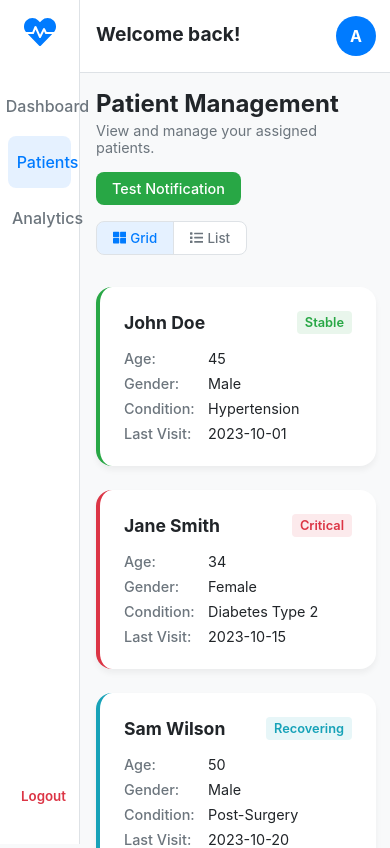
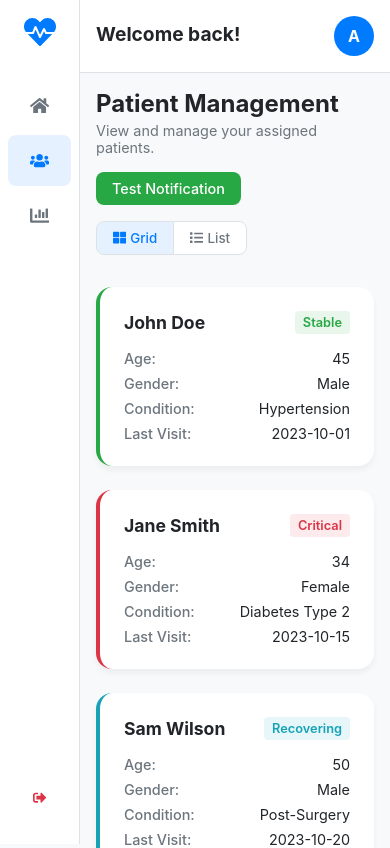
Before and after one commit to prakharkatiyar181/healthify, a React (Vite) app: page /patients in a window 390 px wide. Shown: the top 848 px of the page. Built offline with nearby package versions, Linux system fonts and the light colour scheme; no server answers; sample sign-in values are in the browser's storage.

Commit message:
style: fix responsive layouts for sidebar, tables, and cards

```diff
--- a/src/components/Layout.tsx
+++ b/src/components/Layout.tsx
@@ -26,18 +26,18 @@ const Layout: React.FC = () => {
         </div>
         <nav className={styles.nav}>
           <NavLink to="/" className={({ isActive }) => isActive ? `${styles.navLink} ${styles.active}` : styles.navLink} end>
-            <FaHome /> Dashboard
+            <FaHome /> <span>Dashboard</span>
           </NavLink>
           <NavLink to="/patients" className={({ isActive }) => isActive ? `${styles.navLink} ${styles.active}` : styles.navLink}>
-            <FaUsers /> Patients
+            <FaUsers /> <span>Patients</span>
           </NavLink>
           <NavLink to="/analytics" className={({ isActive }) => isActive ? `${styles.navLink} ${styles.active}` : styles.navLink}>
-            <FaChartBar /> Analytics
+            <FaChartBar /> <span>Analytics</span>
           </NavLink>
         </nav>
         <div className={styles.logoutContainer}>
           <button onClick={handleLogout} className={styles.logoutButton}>
-            <FaSignOutAlt /> Logout
+            <FaSignOutAlt /> <span>Logout</span>
           </button>
         </div>
       </aside>
--- a/src/features/dashboard/Dashboard.module.scss
+++ b/src/features/dashboard/Dashboard.module.scss
@@ -105,11 +105,13 @@
 .appointmentTable {
   width: 100%;
   border-collapse: collapse;
+  min-width: 500px;
 
   th, td {
     padding: $spacing-sm $spacing-md;
     text-align: left;
     border-bottom: 1px solid $border-color;
+    white-space: nowrap;
   }
 
   th {
--- a/src/features/patients/Patients.module.scss
+++ b/src/features/patients/Patients.module.scss
@@ -85,7 +85,7 @@
 /* Grid View Styles */
 .patientGrid {
   display: grid;
-  grid-template-columns: repeat(auto-fill, minmax(280px, 1fr));
+  grid-template-columns: repeat(auto-fill, minmax(min(100%, 280px), 1fr));
   gap: $spacing-lg;
 }
 
@@ -132,12 +132,13 @@
   p {
     font-size: 0.9rem;
     color: $text-color;
+    display: flex;
+    justify-content: space-between;
+    align-items: center;
 
     span {
       color: $secondary-color;
       font-weight: 500;
-      display: inline-block;
-      width: 80px;
     }
   }
 }
@@ -148,16 +149,19 @@
   border-radius: $border-radius-lg;
   @include card-shadow;
   overflow-x: auto;
+  width: 100%;
 }
 
 .patientList {
   width: 100%;
   border-collapse: collapse;
+  min-width: 600px; /* Ensure table doesn't squash too much */
 
   th, td {
     padding: $spacing-md;
     text-align: left;
     border-bottom: 1px solid $border-color;
+    white-space: nowrap; /* Prevent ugly wrapping on small screens */
   }
 
   th {
```
